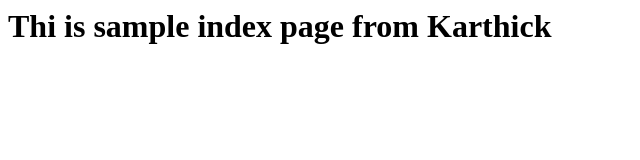
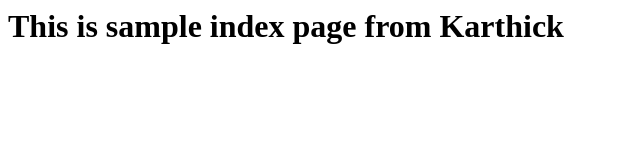
Before and after one commit to Karthick-kumaravel/bash_script-basics, a plain HTML site: page index.html in a window 1280 px wide. Shown: the whole page, without its empty margins (0-640 px from the left). Drawn offline with Linux system fonts and the light colour scheme.

Commit message:
spell check

```diff
--- a/index.html
+++ b/index.html
@@ -1 +1 @@
-<h1>Thi is sample index page from Karthick </h1>
+<h1>This is sample index page from Karthick </h1>
```
